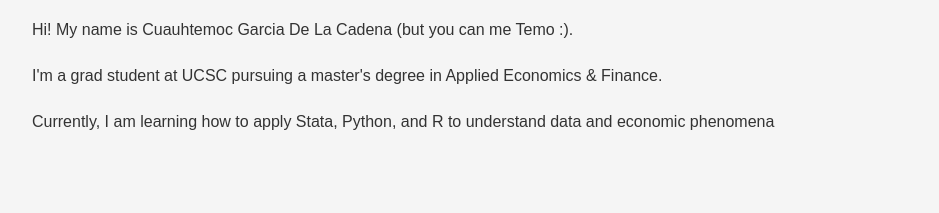
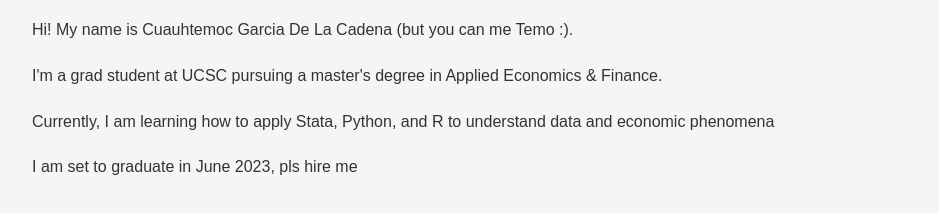
Before and after one commit to temogg/temogg.github.io, a plain HTML site: page index.html in a window 1280 px wide. Shown: the part 531-744 px from the top of the page, without its empty margins (32-971 px from the left). Drawn offline with Linux system fonts and the light colour scheme.

Commit message:
Update index.html

```diff
--- a/index.html
+++ b/index.html
@@ -12,5 +12,7 @@
 <p>Hi! My name is Cuauhtemoc Garcia De La Cadena (but you can me Temo :).</p>
 <p> I'm a grad student at UCSC pursuing a master's degree in Applied Economics & Finance. </p>
 <p> Currently, I am learning how to apply Stata, Python, and R to understand data and economic phenomena</p>
+<p> I am set to graduate in June 2023, pls hire me </p>
+
 </body>
 </html>
```
